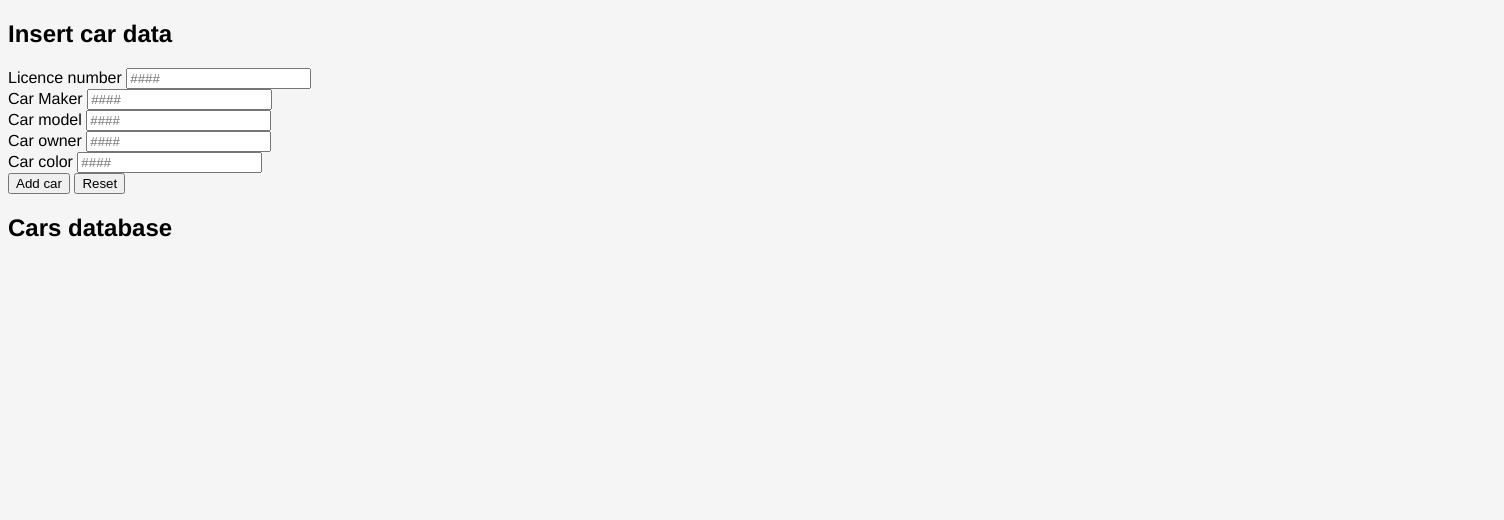
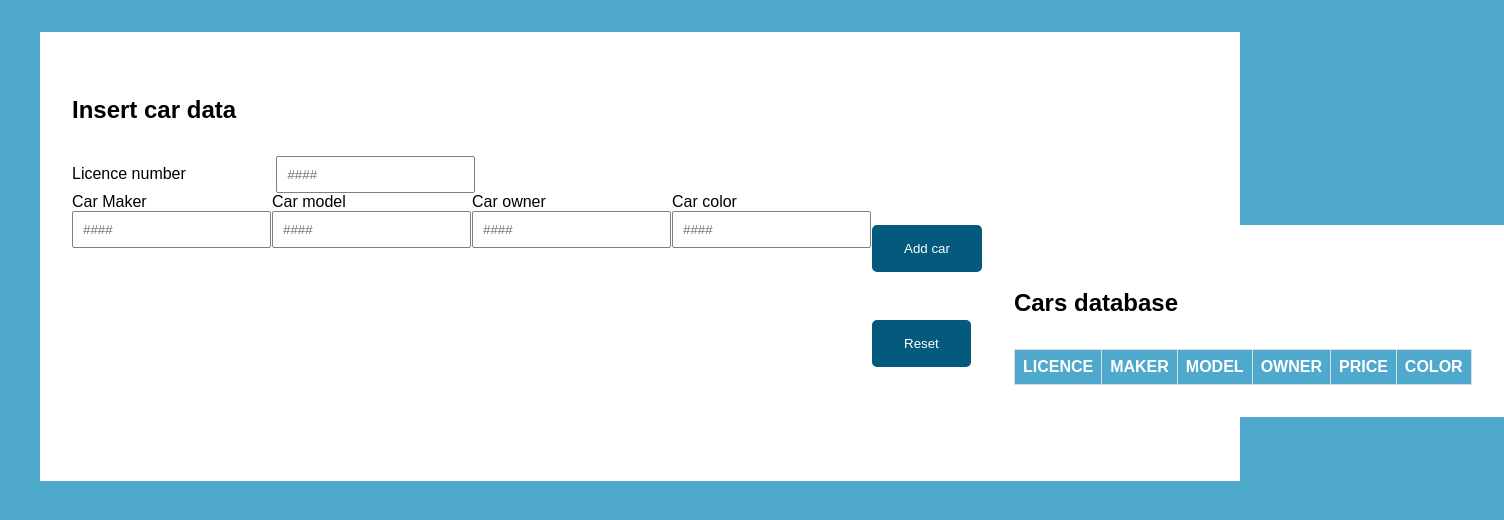
Before and after one commit to Ericcoles/Business_College22, a plain HTML site: page Marg/JS_Project/4_week/10_2_2022/my.html in a window 1280 px wide. Shown: the whole page, 1504 px wide, since content can reach past the window. Drawn offline with Linux system fonts and the light colour scheme.

Commit message:
Portfolio Update

```diff
--- a/Marg/JS_Project/4_week/10_2_2022/main.js
+++ b/Marg/JS_Project/4_week/10_2_2022/main.js
@@ -14,8 +14,76 @@
 //     return this.age;
 //   },
 // };
+///////////////////
+
+// Marg
+// let formInput = document.querySelector("#inputData");
+// let resultTable = document.querySelector(".result");
+
+// class Car {
+//   constructor(licence, maker, model, owner, price, color) {
+//     this.licence = licence;
+//     this.maker = maker;
+//     this.model = model;
+//     this.owner = owner;
+//     this.price = price;
+//     this.color = color;
+//   }
+// }
+// const carArray = [];
+
+// const addCar = (event) => {
+//   event.preventDefault();
+//   let licence = document.querySelector("#licence").value;
+//   let maker = document.querySelector("#maker").value;
+//   let model = document.querySelector("#model").value;
+//   let owner = document.querySelector("#owner").value;
+//   // let price = Number(document.querySelector("#price")).value;
+//   let price = document.querySelector("#price").value;
+//   let color = document.querySelector("#color").value;
+
+//   let newCar = new Car(licence, maker, model, owner, price, color);
+
+//   carArray.push(newCar);
+
+//   console.table(carArray);
+
+//   console.log(
+//     "form was submitted",
+//     licence,
+//     maker,
+//     owner,
+//     model,
+//     +price,
+//     color
+//   );
+// };
+
+// const makeTable = () => {
+//   let result = "<table border=1 >";
+//   result += "<tr>";
+//   for (const key in carArray[0]) {
+//     result += "<th>" + key + "</th>";
+//   }
+//   for (let i = i; i < carArray.length; i++) {
+//     result += "<tr>";
+//     for (const key in carArray[i]) {
+//       result += "<td>" + carArray[i][key] + "</td>";
+//     }
+//     result += "</tr>";
+//   }
+//   result += "</table>";
+//   resultTable.innerHTML = result;
+//   console.log(result);
+// };
+
+// makeTable();
+
+// formInput.addEventListener("submit", addCar);
+////// Straight from github below
 
 let formInput = document.querySelector("#inputData");
+let resultTable = document.querySelector(".result");
 
 class Car {
   constructor(licence, maker, model, owner, price, color) {
@@ -27,7 +95,9 @@ class Car {
     this.color = color;
   }
 }
-const carArray = [];
+const carArray = [
+  { licence: "", maker: "", model: "", owner: "", price: "", color: "" },
+];
 
 const addCar = (event) => {
   event.preventDefault();
@@ -35,26 +105,36 @@ const addCar = (event) => {
   let maker = document.querySelector("#maker").value;
   let model = document.querySelector("#model").value;
   let owner = document.querySelector("#owner").value;
-  // let price = Number(document.querySelector("#price")).value;
-  let price = document.querySelector("#price").value;
-
+  let price = Number(document.querySelector("#price").value);
   let color = document.querySelector("#color").value;
 
   let newCar = new Car(licence, maker, model, owner, price, color);
 
   carArray.push(newCar);
-
   console.table(carArray);
-
-  console.log(
-    "form was submitted",
-    licence,
-    maker,
-    owner,
-    model,
-    +price,
-    color
-  );
+  console.log("form was submitted", licence, maker, model, owner, price, color);
+  makeTable();
 };
 
+const makeTable = () => {
+  let result = "<table border=1 >";
+  result += "<tr>";
+  for (const key in carArray[0]) {
+    result += "<th>" + key + "</th>";
+  }
+  result += "</tr>";
+  for (let i = 1; i < carArray.length; i++) {
+    result += "<tr>";
+    for (const key in carArray[i]) {
+      result += "<td>" + carArray[i][key] + "</td>";
+    }
+    result += "</tr>";
+  }
+  result += "</table>";
+  resultTable.innerHTML = result;
+  console.log(result);
+};
+
+makeTable();
+
 formInput.addEventListener("submit", addCar);
--- /dev/null
+++ b/Marg/JS_Project/4_week/10_2_2022/myStyle.css
@@ -0,0 +1,35 @@
+body {
+  background-color: whitesmoke;
+  font-family: "Franklin Gothic Medium", "Arial Narrow", Arial, sans-serif;
+}
+
+table,
+td,
+th {
+  border-color: blue;
+  padding: 4px;
+  border-right: white;
+  border-width: 2px;
+  border-style: solid;
+  border-left-color: cornflowerblue;
+  border-top-color: cornflowerblue;
+  border-bottom-color: cornflowerblue;
+  background-color: cornflowerblue;
+  color: white;
+}
+
+input {
+  font-family: inherit;
+  padding: 0.625rem;
+  border: 1px solid gray;
+  border-radius: 2px;
+}
+input [type="submit"],
+input [type="reset"] {
+  border: none;
+  background-color: rgb(0, 0, 109);
+  color: white;
+  padding: 10px;
+  border-radius: 2px;
+  margin-top: 20 px;
+}
--- a/Marg/JS_Project/4_week/10_2_2022/style.css
+++ b/Marg/JS_Project/4_week/10_2_2022/style.css
@@ -1,35 +1,83 @@
-body {
-  background-color: whitesmoke;
-  font-family: "Franklin Gothic Medium", "Arial Narrow", Arial, sans-serif;
+* {
+  margin: 0;
+  padding: 0;
+  box-sizing: border-box;
 }
 
-table,
+body {
+  background-color: #4ea9cc;
+  font-family: "Manrope", sans-serif;
+}
+
+h2 {
+  margin: 2rem 0;
+}
+.container {
+  max-width: 1200px;
+  margin: 2rem auto;
+  background-color: white;
+  padding: 2rem;
+}
+
+label {
+  display: inline-block;
+  width: 200px;
+}
+
+.form_group {
+  margin: 1rem 0;
+}
+
+input {
+  font-family: inherit;
+  padding: 0.625rem;
+  border: 1px solid grey;
+  border-radius: 2px;
+}
+
+input[type="submit"],
+input[type="reset"] {
+  background-color: #035a7c;
+  color: white;
+  padding: 1rem 2rem;
+  border-radius: 5px;
+  border: none;
+  margin: 2rem 0 1rem;
+}
+
+main {
+  display: flex;
+}
+
+.input,
+.output {
+  flex: 1;
+}
+
+table {
+  border-collapse: collapse;
+  width: 100%;
+}
+
 td,
 th {
-  border-color: blue;
-  padding: 4px;
-  border-right: white;
-  border-width: 2px;
-  border-style: solid;
-  border-left-color: cornflowerblue;
-  border-top-color: cornflowerblue;
-  border-bottom-color: cornflowerblue;
-  background-color: cornflowerblue;
+  border: 1px solid #dddddd;
+  text-align: left;
+  padding: 8px;
+}
+th {10
+  font-weight: bold;
+  background-color: #4ea9cc;
   color: white;
+  text-transform: uppercase;
 }
 
-inout {
-  font-family: inherit;
-  padding: 0.625rem;
-  border: 1px solid gray;
-  border-radius: 2px;
+tr:nth-child(even) {
+  background-color: #dddddd;
 }
-input [type="submit"],
-input [type="reset"] {
-  border: none;
-  background-color: rgb(0, 0, 109);
-  color: white;
-  padding: 10px;
-  border-radius: 2px;
-  margin-top: 20 px;
+
+.search_result {
+  display: block;
+  height: 24px;
+  padding: 20px 0;
 }
```
Also changed, not shown: Marg/JS_Project/4_week/10_2_2022/marg.html (added, +64 -0 lines), Marg/JS_Project/4_week/10_2_2022/my.html (renamed from Marg/JS_Project/4_week/10_2_2022/index.html).
